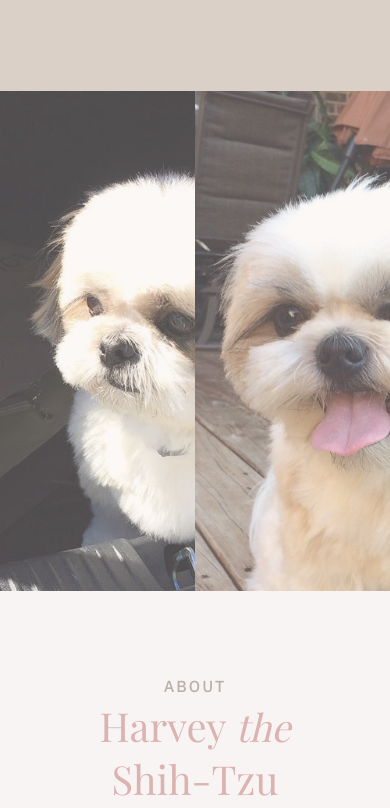
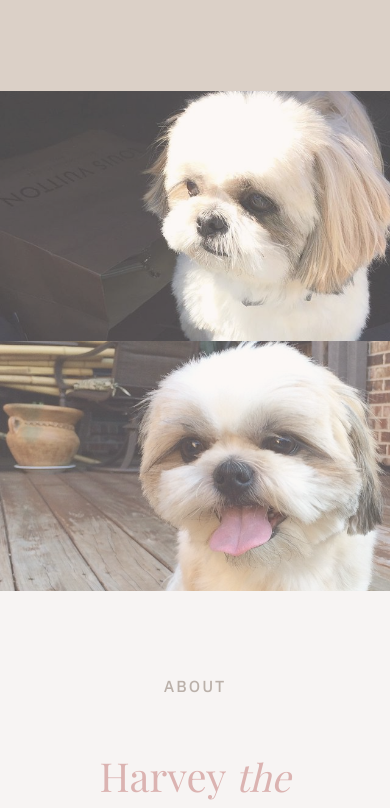
Before and after one commit to jspark721/harveytzu, a plain HTML site: page about/index.html in a window 390 px wide. Shown: the part 359-1167 px from the top of the page. Drawn offline with nearby package versions, Linux system fonts and the light colour scheme; files whose address does not match are found by name.

Commit message:
fix mobile responsive image

```diff
--- a/scss/style.scss
+++ b/scss/style.scss
@@ -573,4 +573,17 @@ footer {
       letter-spacing: 3px;
     }
   }
+  .quote {
+    margin: 0 10px;
+  }
+  .home-quote {
+    height: 500px;
+  }
+  .image-container {
+    flex-direction: column;
+  }
+  .about-main-image1, .about-main-image2 {
+    width: 100%;
+    height: 50%;
+  }
 }
```
Also changed, not shown: css/style.css.
